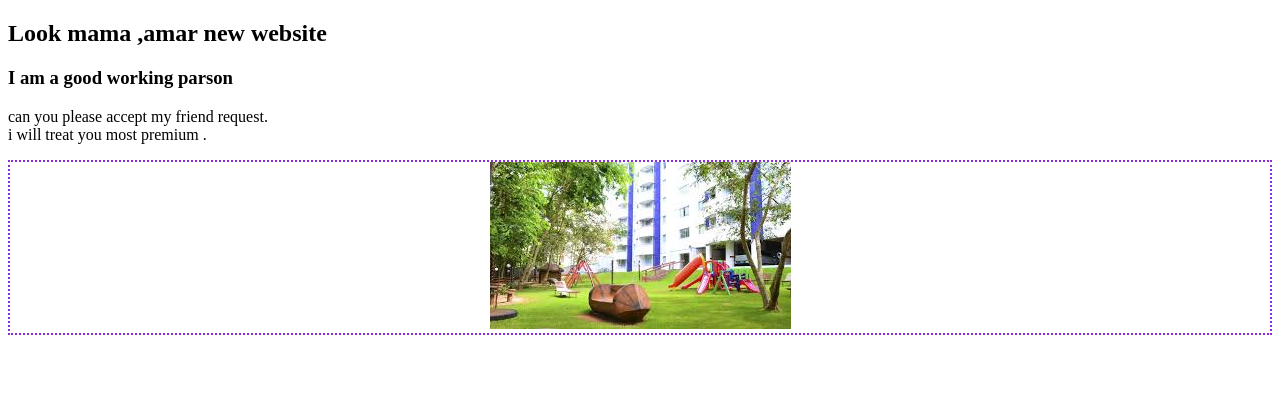
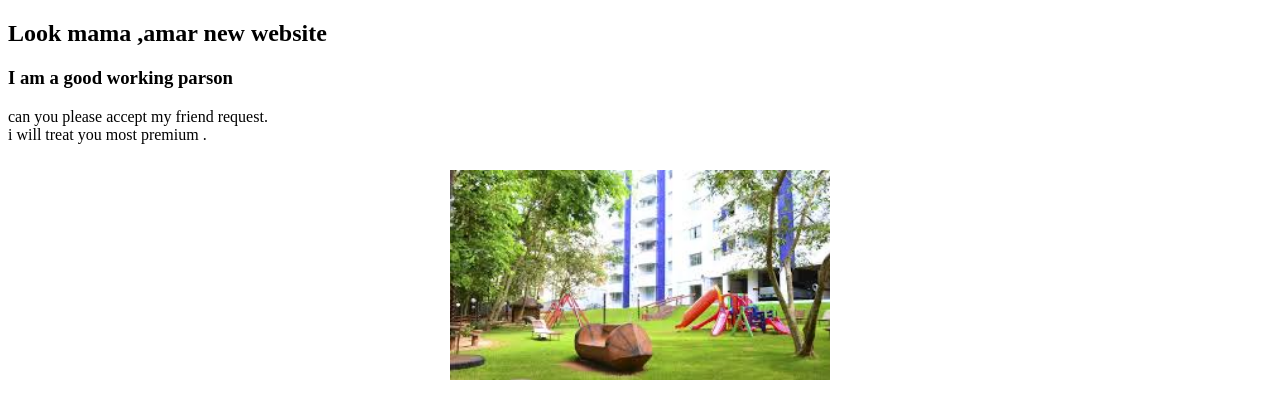
Before and after one commit to albiummid/my-first-website, a plain HTML site: page index.html in a window 1280 px wide. Drawn offline with Linux system fonts and the light colour scheme.

Commit message:
image style added

```diff
--- a/index.html
+++ b/index.html
@@ -9,12 +9,14 @@
     <h2>Look mama ,amar new website</h2>
 <h3>I am a good working parson      </h3>
 <p>can you please accept my friend request. <br> i will treat you most premium .</p>
-<div style="text-align: center;border: 2px; border-style: dotted ;border-color: blueviolet;">
-
-    <img src="images.jpg"
 
 
-</div>
+    <img  style="margin-left: auto;
+    margin-right:auto;display: block; padding: 10px;
+    width: 30%;" src="images.jpg">
+
+
+
 
 
 
```
